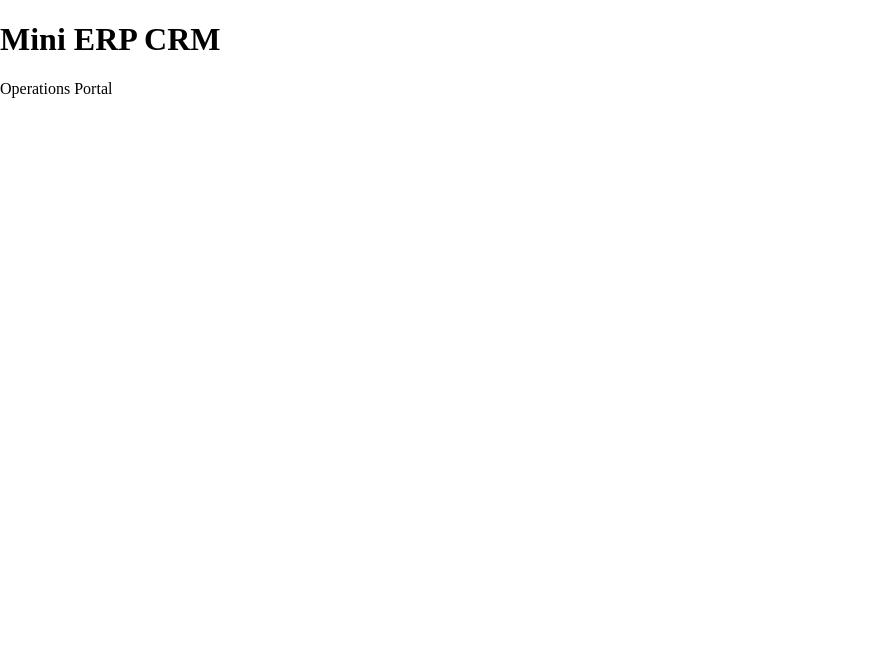
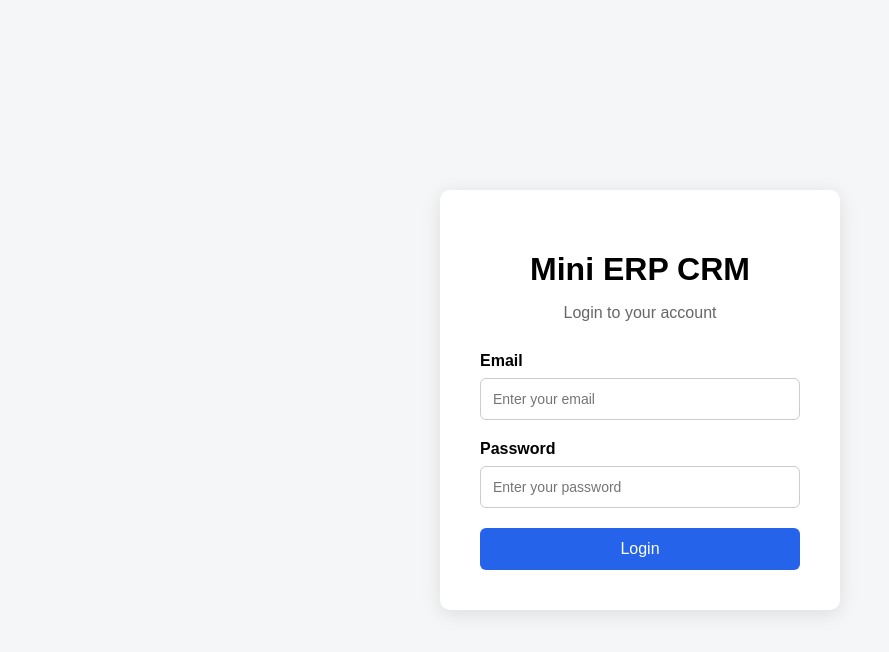
Before and after one commit to visi006/mini-erp-crm, a React app in the folder frontend/: page / in a window 1280 px wide. Shown: the top 652 px of the page, without its empty margins (0-889 px from the left). Built offline with nearby package versions, Linux system fonts and the light colour scheme; the HTML template or start-up script is replaced by a standard one.

Commit message:
Add login page and application navigation

```diff
--- a/frontend/package.json
+++ b/frontend/package.json
@@ -11,7 +11,8 @@
   },
   "dependencies": {
     "react": "^19.2.8",
-    "react-dom": "^19.2.8"
+    "react-dom": "^19.2.8",
+    "react-router-dom": "^7.18.2"
   },
   "devDependencies": {
     "@eslint/js": "^10.0.1",
--- a/frontend/src/App.css
+++ b/frontend/src/App.css
@@ -1,9 +1,68 @@
 * {
-  margin: 0;
-  padding: 0;
   box-sizing: border-box;
 }
 
 body {
+  margin: 0;
   font-family: Arial, sans-serif;
+  background-color: #f4f6f8;
 }
+
+.login-container {
+  min-height: 100vh;
+  display: flex;
+  justify-content: center;
+  align-items: center;
+}
+
+.login-card {
+  width: 400px;
+  background-color: white;
+  padding: 40px;
+  border-radius: 10px;
+  box-shadow: 0 4px 20px rgba(0, 0, 0, 0.1);
+}
+
+.login-card h1 {
+  text-align: center;
+  margin-bottom: 10px;
+}
+
+.login-card p {
+  text-align: center;
+  color: #666;
+  margin-bottom: 30px;
+}
+
+.form-group {
+  margin-bottom: 20px;
+}
+
+.form-group label {
+  display: block;
+  margin-bottom: 8px;
+  font-weight: bold;
+}
+
+.form-group input {
+  width: 100%;
+  padding: 12px;
+  border: 1px solid #ccc;
+  border-radius: 6px;
+  font-size: 14px;
+}
+
+.login-button {
+  width: 100%;
+  padding: 12px;
+  border: none;
+  border-radius: 6px;
+  background-color: #2563eb;
+  color: white;
+  font-size: 16px;
+  cursor: pointer;
+}
+
+.login-button:hover {
+  background-color: #1d4ed8;
+}
--- a/frontend/src/App.jsx
+++ b/frontend/src/App.jsx
@@ -1,10 +1,36 @@
-function App() {
+import "./App.css";
+import { BrowserRouter, Routes, Route } from "react-router-dom";
+
+import Navbar from "./components/Navbar";
+import Sidebar from "./components/Sidebar";
+import Login from "./pages/login";
+
+function Dashboard() {
   return (
     <div>
-      <h1>Mini ERP CRM</h1>
-      <p>Operations Portal</p>
+      <Navbar />
+      <Sidebar />
+
+      <main>
+        <h1>Welcome to Mini ERP CRM</h1>
+        <p>Operations Management Portal</p>
+      </main>
     </div>
   );
 }
 
+function App() {
+  return (
+    <BrowserRouter>
+      <Routes>
+
+        <Route path="/" element={<Login />} />
+
+        <Route path="/dashboard" element={<Dashboard />} />
+
+      </Routes>
+    </BrowserRouter>
+  );
+}
+
 export default App;
--- /dev/null
+++ b/frontend/src/components/Navbar.jsx
@@ -0,0 +1,9 @@
+function Navbar() {
+  return (
+    <nav>
+      <h2>Mini ERP CRM</h2>
+    </nav>
+  );
+}
+
+export default Navbar;
--- /dev/null
+++ b/frontend/src/components/Sidebar.jsx
@@ -0,0 +1,17 @@
+function Sidebar() {
+  return (
+    <aside>
+      <h3>Menu</h3>
+
+      <ul>
+        <li>Dashboard</li>
+        <li>Customers</li>
+        <li>Products</li>
+        <li>Inventory</li>
+        <li>Challans</li>
+      </ul>
+    </aside>
+  );
+}
+
+export default Sidebar;
--- /dev/null
+++ b/frontend/src/pages/login.jsx
@@ -0,0 +1,42 @@
+function Login() {
+  return (
+    <div className="login-container">
+      <div className="login-card">
+
+        <h1>Mini ERP CRM</h1>
+
+        <p>Login to your account</p>
+
+        <form>
+          <div className="form-group">
+            <label>Email</label>
+
+            <input
+              type="email"
+              placeholder="Enter your email"
+            />
+          </div>
+
+          <div className="form-group">
+            <label>Password</label>
+
+            <input
+              type="password"
+              placeholder="Enter your password"
+            />
+          </div>
+
+          <button
+            type="submit"
+            className="login-button"
+          >
+            Login
+          </button>
+        </form>
+
+      </div>
+    </div>
+  );
+}
+
+export default Login;
```
Also changed, not shown: 1 other file (tests, documents, lock files or other folders).
